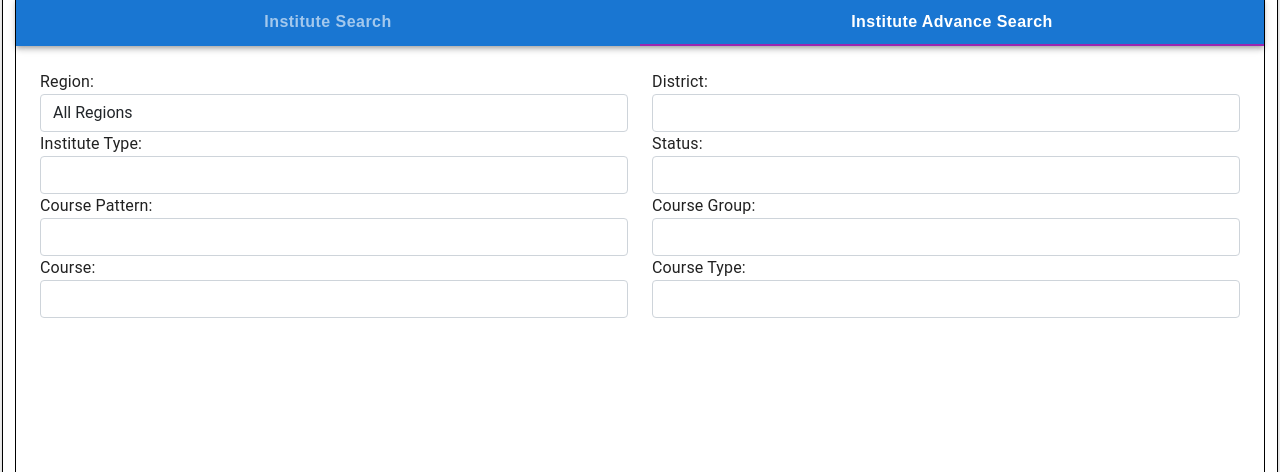
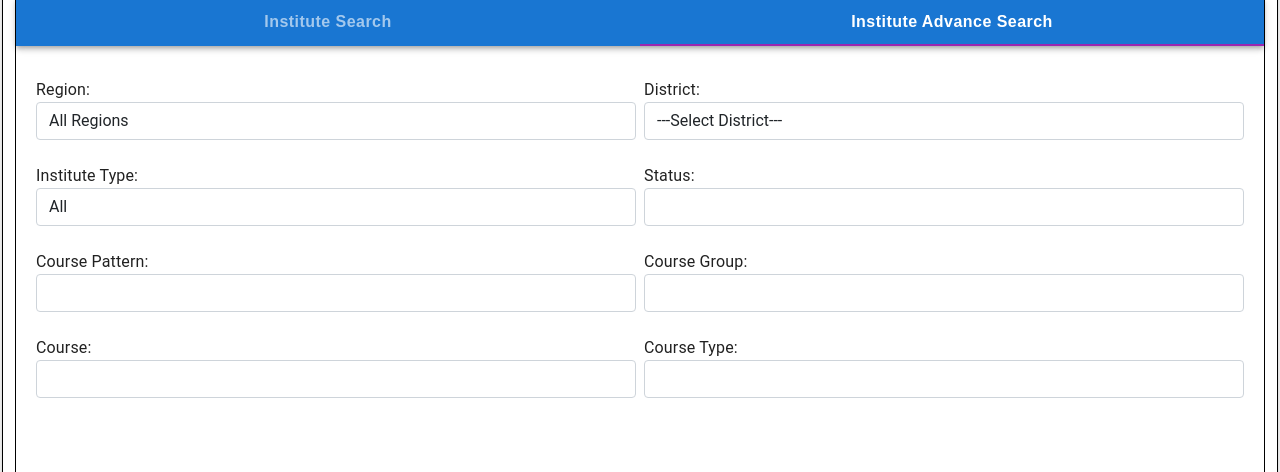
Before and after one commit to Nishantphule/search-inst-app, a React (Create React App) app: page / in a window 1280 px wide. Both pictures are taken after a click on the tab "Institute Advance Search". Shown: the part 192-664 px from the top of the page. Built offline with nearby package versions, Linux system fonts and the light colour scheme.

Commit message:
adv form update

```diff
--- a/src/Components/Forms/InstituteAdvSearch.jsx
+++ b/src/Components/Forms/InstituteAdvSearch.jsx
@@ -46,41 +46,54 @@ const InstituteAdvSearch = () => {
   return (
     <div>
       <form>
-        <div className="row">
-          <div className="col-12 col-md-6">
-            <label htmlFor="">Region:</label>
-            <select className="form-control" name="" id="">
-              <option value="">All Regions</option>
+        <div className="row p-1">
+          <div className="col-12 col-md-6 mb-3 p-1">
+            <label htmlFor="region">Region:</label>
+            <select className="form-control" name="region" id="region">
+              <option value="all">All Regions</option>
               {regions.map((region) => {
                 return <option>{region} Region</option>;
               })}
             </select>
           </div>
-          <div className="col-12 col-md-6">
-            <label htmlFor="">District:</label>
-            <select className="form-control" name="" id=""></select>
+          <div className="col-12 col-md-6 mb-3 p-1">
+            <label htmlFor="district">District:</label>
+            <select className="form-control" name="district" id="district">
+              <option value="">---Select District---</option>
+              {districts.map((district) => {
+                return <option>{district}</option>;
+              })}
+            </select>
           </div>
-          <div className="col-12 col-md-6">
-            <label htmlFor="">Institute Type:</label>
-            <select className="form-control" name="" id=""></select>
+          <div className="col-12 col-md-6 mb-3 p-1">
+            <label htmlFor="instituteType">Institute Type:</label>
+            <select
+              className="form-control"
+              name="instituteType"
+              id="instituteType"
+            >
+              {instituteTypes.map((inst) => {
+                return <option>{inst}</option>;
+              })}
+            </select>
           </div>
-          <div className="col-12 col-md-6">
+          <div className="col-12 col-md-6 mb-3 p-1">
             <label htmlFor="">Status:</label>
             <select className="form-control" name="" id=""></select>
           </div>
-          <div className="col-12 col-md-6">
+          <div className="col-12 col-md-6 mb-3 p-1">
             <label htmlFor="">Course Pattern:</label>
             <select className="form-control" name="" id=""></select>
           </div>
-          <div className="col-12 col-md-6">
+          <div className="col-12 col-md-6 mb-3 p-1">
             <label htmlFor="">Course Group:</label>
             <select className="form-control" name="" id=""></select>
           </div>
-          <div className="col-12 col-md-6">
+          <div className="col-12 col-md-6 mb-3 p-1">
             <label htmlFor="">Course:</label>
             <select className="form-control" name="" id=""></select>
           </div>
-          <div className="col-12 col-md-6">
+          <div className="col-12 col-md-6 mb-3 p-1">
             <label htmlFor="">Course Type:</label>
             <select className="form-control" name="" id=""></select>
           </div>
```
Also changed, not shown: src/Components/Forms/InstituteSearch.jsx (+10 -10 lines).
